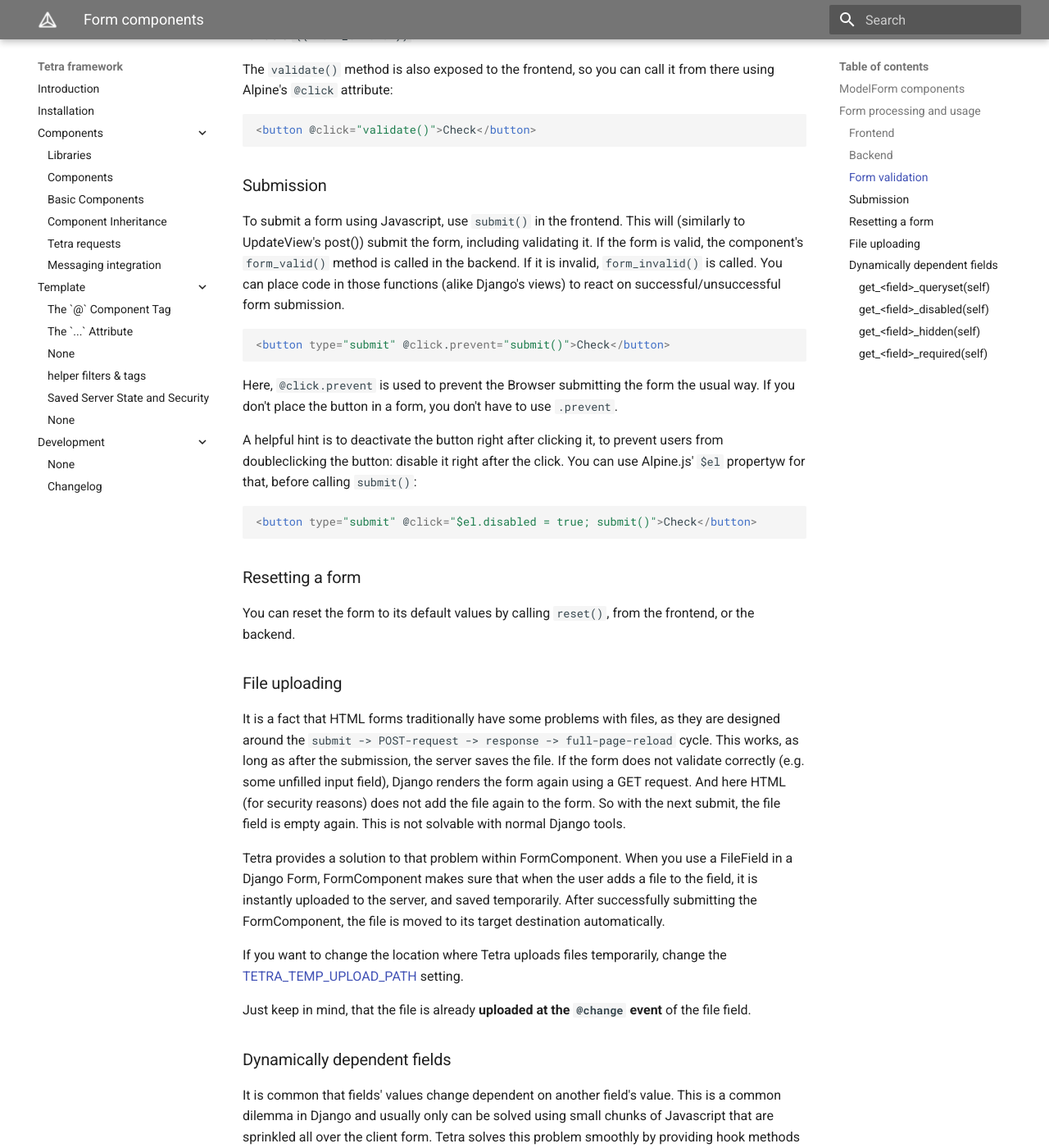
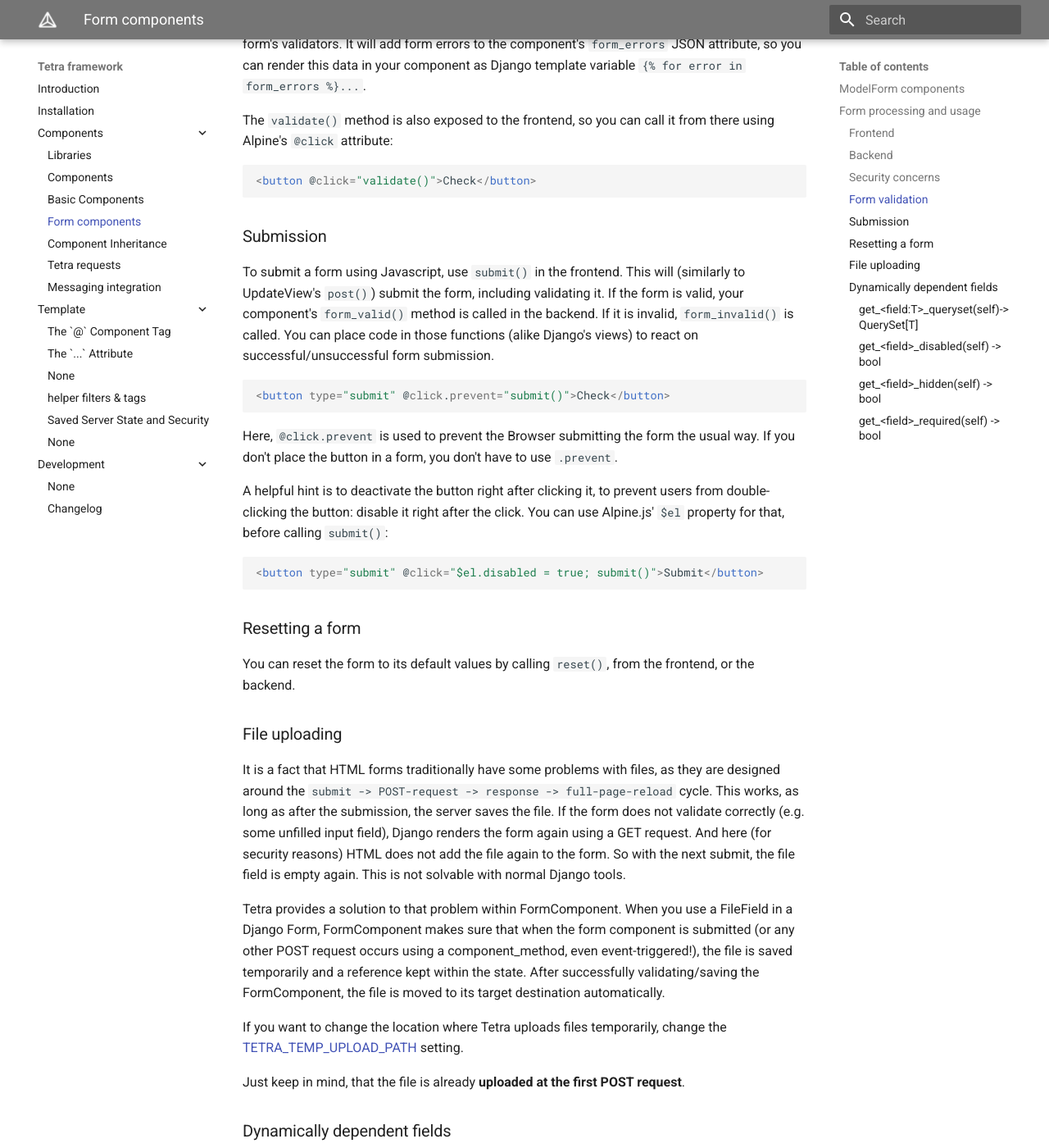
Before and after one commit to tetra-framework/tetra, an MkDocs documentation site: the page built from docs/form-components.md, in a window 1280 px wide and 1400 px high, scrolled down 2858 px. Shown: the whole window at 82% size. Built offline with MkDocs 1.6.1 and Material for MkDocs 9.7.7, drawn with Linux system fonts in a browser that asks for light colours; some of the changed text lies outside the part shown.

Commit message:
add docs for FormComponent (and more)

````diff
--- a/docs/form-components.md
+++ b/docs/form-components.md
@@ -9,9 +9,8 @@
 Public attributes are automatically created for all form fields, so you don't have to declare them manually again.
 
 !!! note
-    <p>Tetra does not encourage using `<form>` tags and form submits for each input element. You don't need form tags at all.
-    Best practice would be to only use `<form>` tags only if you actually build a *form*. If you just need an e.g. input
-    field which acts as a search field and triggers a component refresh, don't use a `<form>` tag.
+    <p>Tetra does not encourage using `<form>` tags and form submits for each input element. You don't need form tags at all. It creates a FormData object on the fly when uploading data.
+    Best practice would be to only use `<form>` tags only if you actually build a *form* that needs to be non-Javascript compatible.
     </p>
     <p>What is meant with "Form support" is [Django forms](https://docs.djangoproject.com/en/5.0/topics/forms/)</p
 
@@ -28,20 +27,21 @@
 
 class PersonFormEditor(FormComponent):
     form_class = PersonForm
-    is_editing = public(False)
+
     # Tetra automatically creates these fields for you:
     # first_name = public("Jean-Luc")
     # last_name = public("Picard")
 ```
-Tetra automatically creates component attributes from Form fields.
-In a `FormComponent`, the form itself is also instantiated automatically each time the component is loaded or updated. You can use `self._form` in backend methods, and in the template for rendering, even with e.g. [Crispy Forms](https://github.com/django-crispy-forms/django-crispy-forms):
+
+Tetra automatically creates component attributes from Form fields and keeps them in sync.
+In a `FormComponent`, the form itself is also instantiated automatically each time the component is loaded or updated. You can use `self._form` in backend methods. In the HTML template, the form is available as `{{ form }}` as usual in Django, this is even possible with e.g. [Crispy Forms](https://github.com/django-crispy-forms/django-crispy-forms):
 
 ```django
 {{ form.first_name | as_crispy_field }}
 ```
 
 ## ModelForm components
-Tetra provides you with a convenient form component named `GenericObjectFormComponent` that represents a Django model.
+Another convenient form component is `ModelFormComponent` that supports a Django model directly:
 
 ```python
 # models.py
@@ -112,22 +111,23 @@
 <div>{% @v "first_name" %} is a good name!</div>
 ```
 
-!!! warning
-    **All fields of the form class are exposed to the frontend!** Make absolutely sure that no sensible data will be
-    exposed this way. You can always control which fields are used by Django's `Form.Meta.fields` list.
 
 ### Backend
 
 In the backend, all public attributes are synchronized automatically as usual. When using the form, you can always get
 an instanciated form with the current data using `self.get_form()`
 
+### Security concerns
+
+!!! warning
+    **All fields of the form class are exposed to the frontend!** Make absolutely sure that no sensible data will be exposed this way. You can always control which fields are used by Django's `Form.Meta.fields` list.
+
 ### Form validation
 
 You can use Django's form validation at any point in the backend using two different ways:
 
-You can validate the form in the backend anytime using `self.validate()`. This will instantiate a `form_class()` with the
-current data of the frontend and validate it. It will add form errors to the `form_errors` attribute,
-so you can render this data in your component as Django template variable `{{ form_errors }}`.
+You can validate the form in the backend anytime using `self.validate()`. This will use the form's validators. It will add form errors to the component's `form_errors` JSON attribute,
+so you can render this data in your component as Django template variable `{% for error in  form_errors %}...`.
 
 The `validate()` method is also exposed to the frontend, so you can call it from there using Alpine's `@click` attribute:
 
@@ -138,23 +138,19 @@
 
 ### Submission
 
-To submit a form using Javascript, use `submit()` in the frontend. This will (similarly to UpdateView's post()) submit the
-form, including validating it. If the form is valid, the component's `form_valid()` method is called in the backend.
-If it is invalid, `form_invalid()` is called. You can place code in those functions (alike Django's views) to react on
-successful/unsuccessful form submission.
+To submit a form using Javascript, use `submit()` in the frontend. This will (similarly to UpdateView's `post()`) submit the form, including validating it. If the form is valid, your component's `form_valid()` method is called in the backend.
+If it is invalid, `form_invalid()` is called. You can place code in those functions (alike Django's views) to react on successful/unsuccessful form submission.
 
 ```html
 <button type="submit" @click.prevent="submit()">Check</button>
 ```
 
-Here, `@click.prevent` is used to prevent the Browser submitting the form the usual way. If you don't place the button
-in a form, you don't have to use `.prevent`.
+Here, `@click.prevent` is used to prevent the Browser submitting the form the usual way. If you don't place the button in a form, you don't have to use `.prevent`.
 
-A helpful hint is to deactivate the button right after clicking it, to prevent users from doubleclicking the button:
-disable it right after the click. You can use Alpine.js' `$el` propertyw for that, before calling `submit()`:
+A helpful hint is to deactivate the button right after clicking it, to prevent users from double-clicking the button: disable it right after the click. You can use Alpine.js' `$el` property for that, before calling `submit()`:
 
 ```html
-<button type="submit" @click="$el.disabled = true; submit()">Check</button>
+<button type="submit" @click="$el.disabled = true; submit()">Submit</button>
 ```
 
 
@@ -164,13 +160,13 @@
 
 ### File uploading
 
-It is a fact that HTML forms traditionally have some problems with files, as they are designed around the `submit -> POST-request -> response -> full-page-reload` cycle. This works, as long as after the submission, the server saves the file. If the form does not validate correctly (e.g. some unfilled input field), Django renders the form again using a GET request. And here HTML (for security reasons) does not add the file again to the form. So with the next submit, the file field is empty again. This is not solvable with normal Django tools.
+It is a fact that HTML forms traditionally have some problems with files, as they are designed around the `submit -> POST-request -> response -> full-page-reload` cycle. This works, as long as after the submission, the server saves the file. If the form does not validate correctly (e.g. some unfilled input field), Django renders the form again using a GET request. And here (for security reasons) HTML does not add the file again to the form. So with the next submit, the file field is empty again. This is not solvable with normal Django tools.
 
-Tetra provides a solution to that problem within FormComponent. When you use a FileField in a Django Form, FormComponent makes sure that when the user adds a file to the field, it is instantly uploaded to the server, and saved temporarily. After successfully submitting the FormComponent, the file is moved to its target destination automatically.
+Tetra provides a solution to that problem within FormComponent. When you use a FileField in a Django Form, FormComponent makes sure that when the form component is submitted (or any other POST request occurs using a component_method, even event-triggered!), the file is saved temporarily and a reference kept within the state. After successfully validating/saving the FormComponent, the file is moved to its target destination automatically.
 
 If you want to change the location where Tetra uploads files temporarily, change the [TETRA_TEMP_UPLOAD_PATH](settings.md#tetra_temp_upload_path) setting.
 
-Just keep in mind, that the file is already **uploaded at the `@change` event** of the file field.
+Just keep in mind, that the file is already **uploaded at the first POST request**.
 
 
 ### Dynamically dependent fields
@@ -185,7 +181,7 @@
 class EngineType(models.Model):
     name = models.CharField(max_length=50)
 
-class CarModel(models.Model)
+class CarModel(models.Model):
     make = models.ForeignKey(on_delete=models.CASCADE)
     name = models.CharField
 
@@ -199,18 +195,19 @@
 # components/default.py
 class CarComponent(DependencyFormMixin, FormComponent):
     @þublic.watch("make")
-    def make_changed(self, value, old_value, attr) -> None:
-        """dummy trigger hook"""
+    def make_changed(self, value, old_value, attr):
+        """A dummy trigger hook, to rerender the component every time 'make' changes."""
 
-    def get_model_queryset(self):
+    # these methods are called automagically when needed:
+    def get_model_queryset(self) -> QuerySet[CarModel]:
         return CarModel.objects.filter(make=self.make)
 
-    def get_engine_type_queryset(self):
+    def get_engine_type_queryset(self) -> QuerySet[EngineType]:
         if self.make == Make.obejcts.get(name="Tesla"):
             return EngineType.objects.filter(name="Electric")
         return EngineType.objects.all()
 
-    def get_engine_type_disabled(self):
+    def get_engine_type_disabled(self) -> bool:
         # disable changing of engine type if brand == Tesla.
         return self.make == Make.obejcts.get(name="Tesla")
 ```
@@ -222,18 +219,18 @@
 1. Make sure that whenever a parent field value changes, the form is reloaded usign Tetra. Just use an empty dummy method and decorate it with `@public("<field>"")`
 2. Create methods that are named using the scheme that Django also uses for `Form.clean_<field>()`. You have full access to all component methods and attributes in those methods:
 
-###### `get_<field>_queryset(self)`
+###### `get_<field:T>_queryset(self)-> QuerySet[T]`
 
 Return a `QuerySet` for that field that is valid for the current state of the component.
 
-###### `get_<field>_disabled(self)`
+###### `get_<field>_disabled(self) -> bool`
 
 Determines whether a specific field should be dynamically **disabled** based on the current state of the component.
 
-###### `get_<field>_hidden(self)`
+###### `get_<field>_hidden(self) -> bool`
 
 Determines whether a specific field should be dynamically **hidden** based on the current state of the component.
 
-###### `get_<field>_required(self)`
+###### `get_<field>_required(self) -> bool`
 
 Determines whether a specific field should be dynamically **required** based on the current state of the component.
--- a/mkdocs.yml
+++ b/mkdocs.yml
@@ -27,6 +27,7 @@
     - component-libraries.md
     - components.md
     - basic-components.md
+    - form-components.md
     - component-inheritance.md
     - request.md
     - messages.md
````
Also changed, not shown: other parts of docs/form-components.md (+2 -3 lines), 2 other files.
